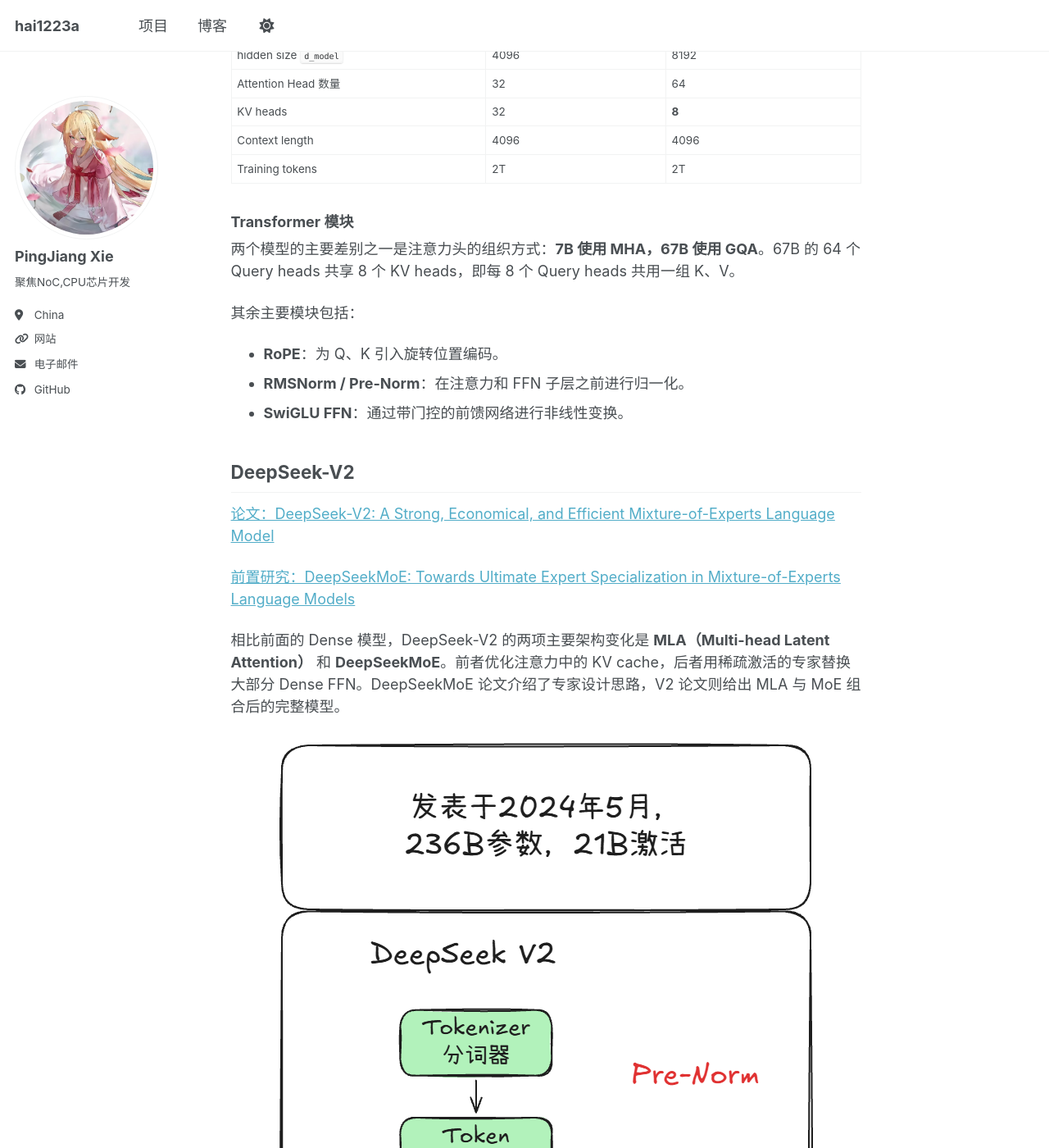
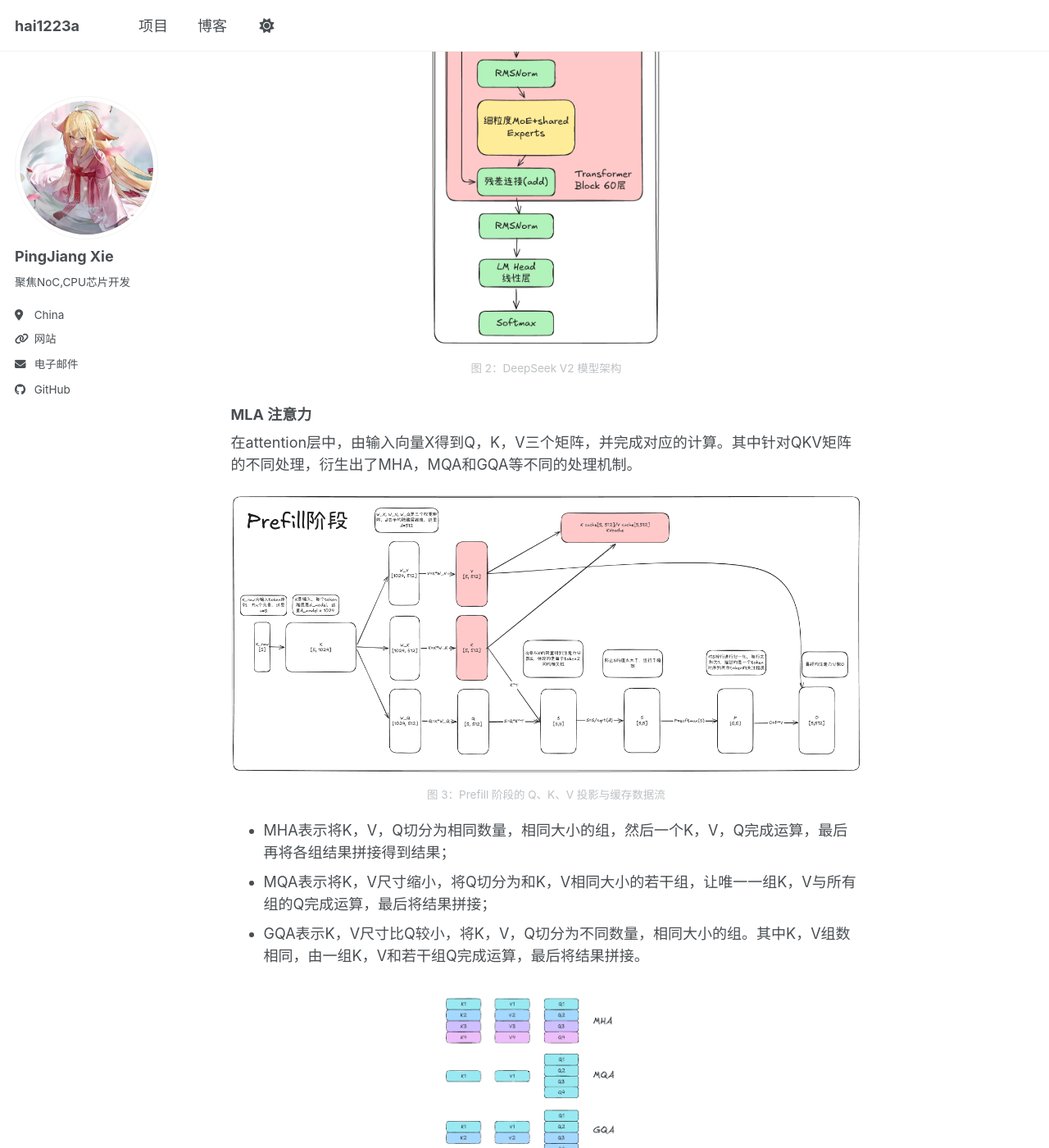
Before and after one commit to hai1223a/hai1223a.github.io, a Jekyll site: the page built from _posts/2026-10-10-deepseek-llm-architecture-01.md, in a window 1280 px wide and 1400 px high, scrolled down 2535 px. Shown: the whole window at 82% size. Built offline with Jekyll 4.4.1, drawn with Linux system fonts in a browser that asks for light colours; a script bundle is joined from its source files by our own code; library files that are not in the unit come from our copies; comment, search, counter and statistics services are not loaded; some of the changed text lies outside the part shown.

Commit message:
修正文章--DeepSeek 系列 LLM 架构

````diff
--- a/_posts/2026-10-10-deepseek-llm-architecture-01.md
+++ b/_posts/2026-10-10-deepseek-llm-architecture-01.md
@@ -1,10 +1,10 @@
 ---
-title: "DeepSeek 系列 LLM 架构（一）：从 Dense 到 MLA 与 MoE"
+title: "DeepSeek系列LLM架构（一）"
 date: 2026-10-10
 permalink: /posts/2026/10/deepseek-llm-architecture-01/
 project: deepseek-study
 series: deepseek-study
-excerpt: "梳理 DeepSeek LLM 7B/67B 与 DeepSeek-V2 的架构演进，理解 MHA、GQA、MLA 的 KV cache 组织，以及细粒度专家与共享专家组成的 DeepSeekMoE。"
+excerpt: "DeepSeek LLM 7B/67B、DeepSeek V2架构学习笔记。"
 tags:
   - DeepSeek
   - 大模型
@@ -15,22 +15,16 @@
 
 {% include toc icon="list" title="目录" position="inline" %}
 
-本文记录 DeepSeek 早期模型的架构演进：先以 DeepSeek LLM 7B/67B 的 Dense Transformer 为起点，再看 DeepSeek-V2 如何通过 **MLA 压缩 KV cache**，通过 **DeepSeekMoE 降低每个 token 的计算开销**。
-
-系列入口：[DeepSeek 系列文章集]({{ '/portfolio/deepseek-study/' | relative_url }})。
-
 ## DeepSeek LLM 7B/67B
 
-[论文：DeepSeek LLM: Scaling Open-Source Language Models with Longtermism](https://arxiv.org/abs/2401.02954)
+[[论文地址] DeepSeek LLM: Scaling Open-Source Language Models with Longtermism](https://arxiv.org/abs/2401.02954)
 
-这是 DeepSeek 早期的通用语言模型系列，采用 Dense 架构，沿用 LLaMA 风格的 Decoder-only Transformer。这里的 Dense 指每个 token 都经过各层完整的 FFN，与后面的稀疏 MoE 相对应。
+这是DeepSeek首个LLM系列，Dense架构，继承自LLAMA经典架构。下图展示了67B的架构与LLAMA经典架构比较：
 
-![DeepSeek LLM 67B 与 LLaMA 的 Transformer 架构比较]({{ "/images/42.png" | relative_url }})
-<p class="image-caption">图 1：DeepSeek LLM 67B 与 LLaMA 的 Transformer 架构比较</p>
+<img src="{{ '/images/42.png' | relative_url }}" alt="DeepSeek LLM 67B 与 LLaMA 架构比较" style="width: 500px; max-width: 100%;" />
+<p class="image-caption">图 1：DeepSeek LLM 67B 与 LLaMA 架构比较</p>
 
-### 模型规模
-
-7B/67B 的主要配置如下：
+其中7B/67B的规模数据如下：
 
 |                       | DeepSeek 7B | DeepSeek 67B |
 | --------------------- | ----------- | ------------ |
@@ -41,142 +35,68 @@
 | Context length        | 4096        | 4096         |
 | Training tokens       | 2T          | 2T           |
 
-### Transformer 模块
+7B模式使用MHA注意力机制，67B使用GQA注意力机制。使用RoPE对Q，K进行旋转位置编码后参与运算。使用RMSNorm进行Pre-Norm归一化操作。使用SwiGLU激活的FFN层注入非线性信息。
 
-两个模型的主要差别之一是注意力头的组织方式：**7B 使用 MHA，67B 使用 GQA**。67B 的 64 个 Query heads 共享 8 个 KV heads，即每 8 个 Query heads 共用一组 K、V。
+## DeepSeek V2
 
-其余主要模块包括：
+[[论文地址] DeepSeekMoE: Towards Ultimate Expert Specialization in Mixture-of-Experts Language Models](https://arxiv.org/abs/2401.06066)
 
-- **RoPE**：为 Q、K 引入旋转位置编码。
-- **RMSNorm / Pre-Norm**：在注意力和 FFN 子层之前进行归一化。
-- **SwiGLU FFN**：通过带门控的前馈网络进行非线性变换。
+Deepseek第二代模型，相比第一代模型采用了MoE架构，并设计了MLA注意力机制大幅压缩KV cache。
 
-## DeepSeek-V2
-
-[论文：DeepSeek-V2: A Strong, Economical, and Efficient Mixture-of-Experts Language Model](https://arxiv.org/abs/2405.04434)
-
-[前置研究：DeepSeekMoE: Towards Ultimate Expert Specialization in Mixture-of-Experts Language Models](https://arxiv.org/abs/2401.06066)
-
-相比前面的 Dense 模型，DeepSeek-V2 的两项主要架构变化是 **MLA（Multi-head Latent Attention）** 和 **DeepSeekMoE**。前者优化注意力中的 KV cache，后者用稀疏激活的专家替换大部分 Dense FFN。DeepSeekMoE 论文介绍了专家设计思路，V2 论文则给出 MLA 与 MoE 组合后的完整模型。
-
-![DeepSeek-V2 的 MLA 与 MoE 架构]({{ "/images/43.png" | relative_url }})
-<p class="image-caption">图 2：DeepSeek-V2 的 MLA 与 MoE 架构</p>
+<img src="{{ '/images/43.png' | relative_url }}" alt="DeepSeek V2 模型架构" style="width: 280px; max-width: 100%;" />
+<p class="image-caption">图 2：DeepSeek V2 模型架构</p>
 
 ### MLA 注意力
 
-#### MHA、MQA 与 GQA
+在attention层中，由输入向量X得到Q，K，V三个矩阵，并完成对应的计算。其中针对QKV矩阵的不同处理，衍生出了MHA，MQA和GQA等不同的处理机制。
 
-在传统注意力层中，输入隐状态 X 分别投影得到 Q、K、V，再完成缩放点积注意力。自回归推理会缓存历史 token 的 K、V，避免每生成一个 token 都重新计算整个前缀。
+<img src="{{ '/images/44.png' | relative_url }}" alt="Prefill 阶段的 Q、K、V 投影与缓存数据流" style="max-width: 100%;" />
+<p class="image-caption">图 3：Prefill 阶段的 Q、K、V 投影与缓存数据流</p>
 
-MHA、MQA 和 GQA 的主要区别是 **Query heads 如何共享 KV heads**：
+* MHA表示将K，V，Q切分为相同数量，相同大小的组，然后一个K，V，Q完成运算，最后再将各组结果拼接得到结果；
+* MQA表示将K，V尺寸缩小，将Q切分为和K，V相同大小的若干组，让唯一一组K，V与所有组的Q完成运算，最后将结果拼接；
+* GQA表示K，V尺寸比Q较小，将K，V，Q切分为不同数量，相同大小的组。其中K，V组数相同，由一组K，V和若干组Q完成运算，最后将结果拼接。
 
-![传统注意力在 Prefill 阶段的 Q、K、V 投影与缓存数据流]({{ "/images/44.png" | relative_url }})
-<p class="image-caption">图 3：传统注意力在 Prefill 阶段的 Q、K、V 投影与缓存数据流</p>
+<img src="{{ '/images/45.png' | relative_url }}" alt="MHA、MQA 和 GQA 的 KV head 组织" style="max-width: 100%;" />
+<p class="image-caption">图 4：MHA、MQA 和 GQA 的 KV head 组织</p>
 
-| 机制 | Query heads 与 KV heads 的关系 | KV cache 特点 |
-| --- | --- | --- |
-| MHA（Multi-head Attention） | 每个 Query head 对应独立的 K、V head | KV heads 最多，缓存开销较大 |
-| MQA（Multi-query Attention） | 所有 Query heads 共享一组 K、V | KV heads 最少，缓存开销较小 |
-| GQA（Grouped-query Attention） | 一组 Query heads 共享一组 K、V | 在 MHA 与 MQA 之间折中 |
+本文提出的MLA目标是同时达到MHA的推理效果，和GQA，MQA的KV cache压缩效果。其改变了attention的产生机制，具体如图：
 
-![MHA、MQA 与 GQA 的 Query heads 和 KV heads 共享关系]({{ "/images/45.png" | relative_url }})
-<p class="image-caption">图 4：MHA、MQA 与 GQA 的 Query heads 和 KV heads 共享关系</p>
+<img src="{{ '/images/46.png' | relative_url }}" alt="MLA 注意力机制" style="max-width: 100%;" />
+<p class="image-caption">图 5：MLA 注意力机制</p>
 
-#### 低秩压缩 Q、K、V
+* K，V矩阵。MLA通过`W_DKV`权重生成压缩后的`c_KV`矩阵，然后通过`W_UV`权重生成解压后的`V`矩阵，通过`W_UK`权重生成解压后的`K_C`矩阵。
 
-MLA 的目标是在显著压缩 KV cache 的同时保持较好的模型能力。它不只减少 KV heads 的数量，而是将 K、V 联合压缩到一个低维潜在向量中。
+  Q矩阵。MLA通过`W_DQ`权重生成压缩后的`c_Q`矩阵，然后由`W_UQ`权重生成解压后的`Q_C`矩阵。
 
-![MLA 的低秩投影与解耦 RoPE 数据流（简化示意，具体维度以正文配置表为准）]({{ "/images/46.png" | relative_url }})
-<p class="image-caption">图 5：MLA 的低秩投影与解耦 RoPE 数据流（简化示意，具体维度以正文配置表为准）</p>
+  RoPE编码。
 
-下面按单个 token 描述数据流，省略 batch 和序列维度：
+  - 在原本设计中需要对`Q`，`K`进行RoPE编码添加位置信息后参与attention运算，但是MLA改变了attention的计算范式，KVcache缓存`c_KV`而不是原始的`K`、`V`矩阵，且旋转位置信息并不容易被`W_DKV`这样的低秩权重表达，因此设计了专门的应对机制。
+  - 由`W_KR`权重生成压缩后的`k_R`矩阵，对`k_R`应用RoPE添加位置信息得到`K_R`，将`K_R`和`K_C`进行拼接后得到完整的`K`矩阵。其中`K_R`由`K_C`拆分后的多个head共享，故其尺寸只有`[1,32]`。
+  - 由`W_QR`权重生成压缩后的`q_R`矩阵，对`q_R`应用RoPE添加位置信息得到`Q_R`，将`Q_R`和`Q_C`进行拼接后得到完整的`Q`矩阵。其中`Q_R`和`K_C`对应的多个head都不同，故其尺寸是`[1,128]`。
 
-```text
-c_KV = W_DKV · X
-K_C  = W_UK  · c_KV
-V    = W_UV  · c_KV
+  最终由完整的`K`，`V`，`Q`完成MHA运算。
 
-c_Q  = W_DQ  · X
-Q_C  = W_UQ  · c_Q
-```
+### DeepSeek MoE
 
-- **K、V 分支**：先得到联合压缩的 `c_KV`，再分别上投影得到内容 Key `K_C` 和 Value `V`。
-- **Q 分支**：先得到压缩的 `c_Q`，再上投影得到内容 Query `Q_C`。Q 的压缩也有助于减少训练时的激活开销，但 `c_Q` 不属于历史 KV cache。
+DeepSeek V2将FFN替换成了DeepSeek MoE。该MoE由细粒度的Routed Experts，和Shared Experts组成，具体配置和结构如图。
 
-#### 解耦 RoPE
+<img src="{{ '/images/47.png' | relative_url }}" alt="DeepSeek MoE 路由专家与共享专家" style="max-width: 100%;" />
+<p class="image-caption">图 6：DeepSeek MoE 路由专家与共享专家</p>
 
-如果直接对内容 Key 应用 RoPE，随位置变化的旋转会妨碍将 Key 的上投影矩阵吸收到 Query 侧的计算中。因此 MLA 将位置编码分支与内容分支分开：
-
-```text
-K_R = RoPE(W_KR · X)
-Q_R = RoPE(W_QR · c_Q)
-
-K = concat(K_C, K_R)
-Q = concat(Q_C, Q_R)
-```
-
-**`K_R` 在各个注意力头之间共享，`Q_R` 则为各个 Query head 分别生成。** 对 DeepSeek-V2，每个 token 的 `K_R` 维度是 64；128 个 Query heads 对应的 `Q_R` 形状为 `[128, 64]`。这里省略了 batch 和序列维度。
-
-最终使用组合后的 Q、K 和内容分支 V 计算多头注意力。上述展开形式便于理解；高效推理实现会利用矩阵吸收等方式，避免把历史 token 的完整 K、V 都重新展开并缓存。
-
-#### KV cache 实际存什么
-
-MLA 每层、每个历史 token 主要缓存两部分：
-
-| 缓存项 | DeepSeek-V2 维度 | 用途 |
-| --- | --- | --- |
-| `c_KV` | 512 | 压缩后的 K、V 内容信息 |
-| `K_R` | 64 | 各个注意力头共享的位置 Key |
-| 合计 | 576 | 历史 token 的缓存元素数量 |
-
-因此，MLA 的 KV cache 包括 **压缩内容向量和位置 Key**，不能只按 `c_KV` 的 512 维计算。这个元素数量还需乘以层数、序列长度、batch size 和每个元素的字节数，才能估算实际显存占用。
-
-### DeepSeekMoE
-
-DeepSeek-V2 将大部分 Transformer 层的 FFN 替换为 DeepSeekMoE。其专家分为两类：
-
-- **Routed Experts（路由专家）**：将专家划分得更细，每个 token 根据路由结果选择其中一部分，有利于形成更细致的专业分工。
-- **Shared Experts（共享专家）**：每个 token 都经过共享专家，用于学习不同 token 共同需要的知识，减少路由专家之间的重复学习。
-
-![DeepSeekMoE 的路由专家与共享专家组织]({{ "/images/47.png" | relative_url }})
-<p class="image-caption">图 6：DeepSeekMoE 的路由专家与共享专家组织</p>
-
-DeepSeek-V2 的每个 MoE 层包含 **160 个路由专家和 2 个共享专家**，每个 token 激活 **6 个路由专家，并经过 2 个共享专家**。因此，模型的总参数量与每个 token 实际激活的参数量不同。
-
-### 模型配置
-
-下面列出完整 DeepSeek-V2 的主要配置，不包含 V2-Lite：
+DeepSeek V2的数据规模如下：
 
 | 参数                          | DeepSeek-V2 配置 |
 | ----------------------------- | ---------------- |
-| Transformer 总层数            | 60               |
-| 隐藏维度 `d_model`            | 5120             |
 | Attention Head 数量           | 128              |
 | Head的内容维度                | 128              |
 | Head的RoPE维度                | 64               |
 | Head的运算时的维度            | 128+64           |
 | KVcache内容维度（c_KV）       | 512              |
-| KV cache 的 RoPE Key 维度（`K_R`） | 64          |
+| KVcache RoPE维度（q_K）       | 64               |
 | Q的压缩维度（c_Q）            | 1536             |
-| MoE 层数                      | 59（首层为 Dense FFN） |
+| MoE层数                       | 59               |
 | 每层共享专家数量              | 2                |
 | 每层routed专家数量            | 160              |
 | 每个token选择的routed专家数量 | 6                |
 | 每个专家的中间维度            | 1536             |
-
-## 架构演进小结
-
-| 模型 | 注意力机制 | FFN 组织 | 主要关注点 |
-| --- | --- | --- | --- |
-| DeepSeek LLM 7B | MHA | Dense FFN | 建立 Dense Transformer 基线 |
-| DeepSeek LLM 67B | GQA | Dense FFN | 减少 KV heads，降低缓存开销 |
-| DeepSeek-V2 | MLA | 首层 Dense FFN，其余为 DeepSeekMoE | 压缩 KV cache，并减少每个 token 激活的专家参数 |
-
-从硬件和推理实现角度看，MLA 主要改变 **缓存的数据形式与注意力计算的数据流**；MoE 则改变 **FFN 的参数访问、路由和计算分配**。后续阅读可以分别沿着 KV cache 带宽、矩阵计算和专家通信这几条线继续展开。
-
-## 参考资料
-
-1. [DeepSeek LLM](https://arxiv.org/abs/2401.02954)
-2. [DeepSeekMoE](https://arxiv.org/abs/2401.06066)
-3. [DeepSeek-V2](https://arxiv.org/abs/2405.04434)
-4. [DeepSeek-V2 官方代码仓库](https://github.com/deepseek-ai/DeepSeek-V2)
````
